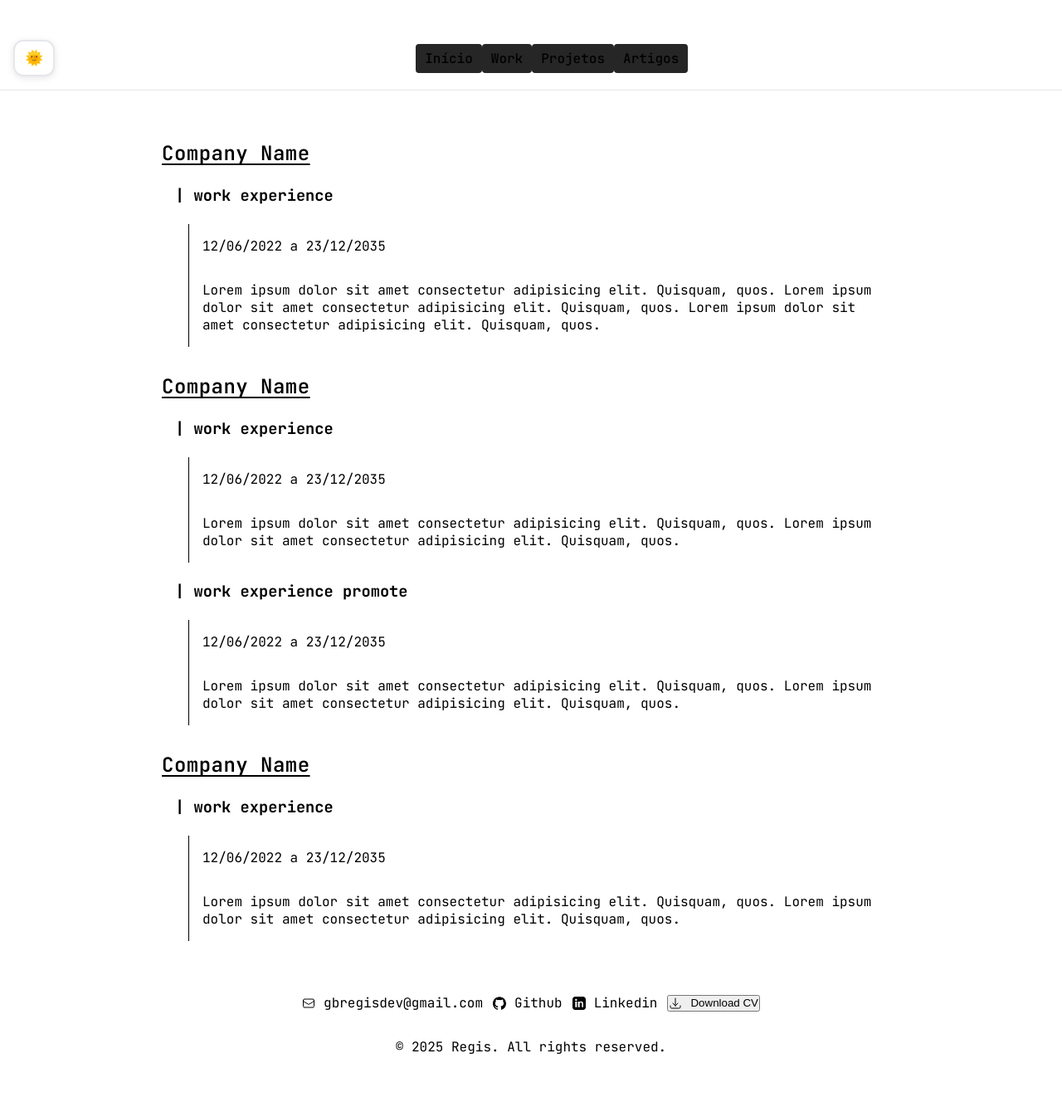
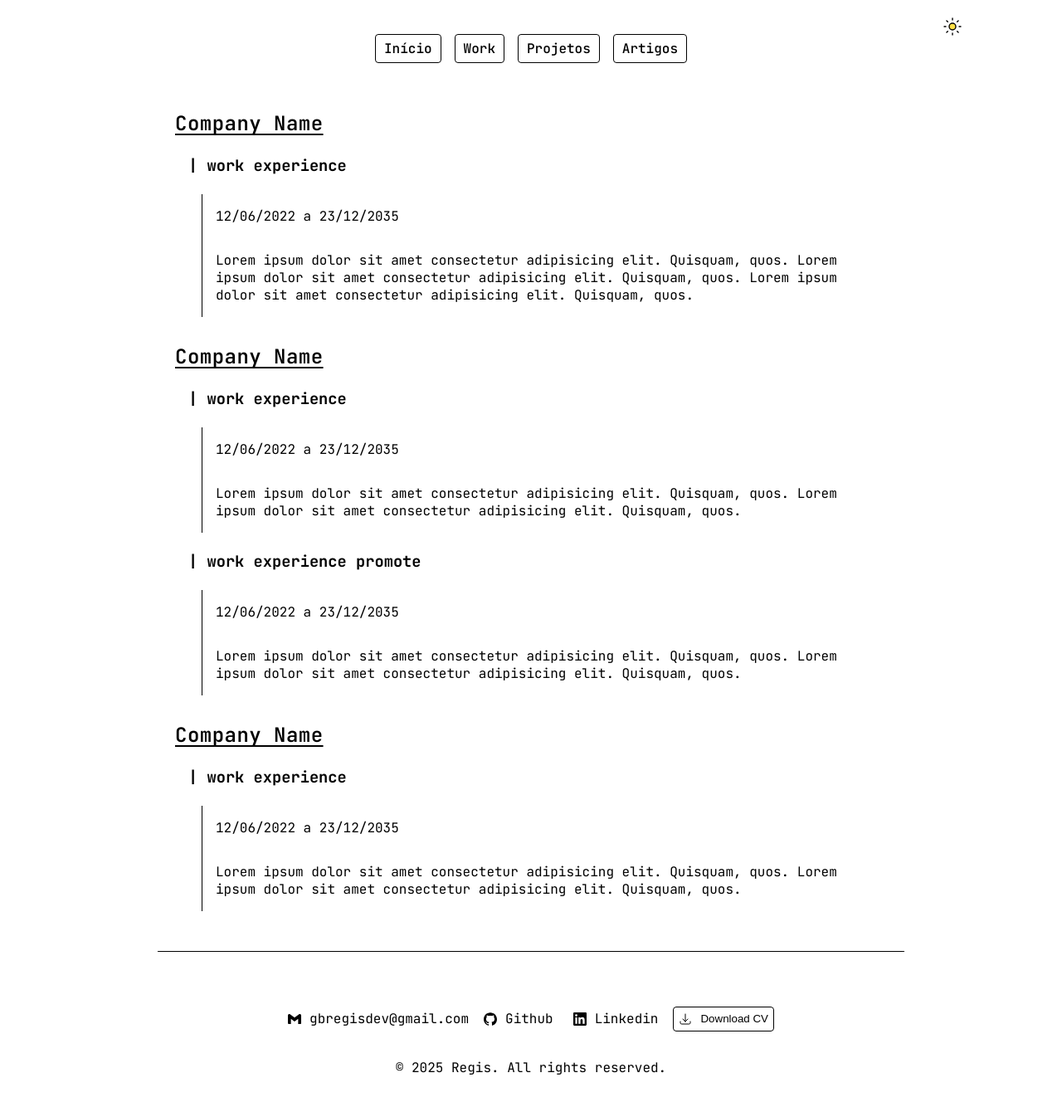
Before and after one commit to Regis2077/personal-site, a Next.js app: page /work in a window 1280 px wide. Shown: the top 1334 px of the page at 83% size. Built offline with nearby package versions, Linux system fonts and the light colour scheme.

Commit message:
feat: final adjustes

```diff
--- a/src/Components/SectionRoll/sectionRoll.module.scss
+++ b/src/Components/SectionRoll/sectionRoll.module.scss
@@ -1,8 +1,9 @@
 .sectionRoll {
-  padding-top: 60px;
-  display: flex;
   flex-direction: column;
   gap: 32px;
+  display: flex;
+  padding: 16px;
+  margin-top: 32px;
 
   &-item {
     &-company {
--- /dev/null
+++ b/src/Components/ThemeToggleButton/ThemeToggleButton.module.scss
@@ -0,0 +1,46 @@
+.themeToggleButton {
+  padding: 8px;
+  border-radius: 12px;
+  border: none;
+  background-color: transparent;
+  cursor: pointer;
+  transition: all 0.3s ease;
+  display: flex;
+  align-items: center;
+  justify-content: center;
+  min-width: 44px;
+  min-height: 44px;
+  position: absolute;
+  position: absolute;
+  right: 110px;
+  top: -41%;
+
+  @media (max-width: 768px) {
+    top: -90%;
+    right: 17px;
+  }
+
+  &:hover {
+    transform: scale(1.1);
+
+    svg {
+      transition: all 0.3s ease;
+    }
+
+    &[data-theme="light"] svg {
+      transform: rotate(45deg);
+    }
+  }
+
+  svg {
+    transition: all 0.3s ease;
+
+    &.sunIcon {
+      fill: #fde047;
+    }
+
+    &.moonIcon {
+      fill: #374151;
+    }
+  }
+}
--- a/src/Components/ThemeToggleButton/index.tsx
+++ b/src/Components/ThemeToggleButton/index.tsx
@@ -1,6 +1,7 @@
 "use client";
 
 import { useTheme, useThemeColors } from "@/app/context/themeProvider";
+import styles from "./ThemeToggleButton.module.scss";
 
 export default function ThemeToggleButton() {
   const { theme, toggleTheme } = useTheme();
@@ -9,37 +10,49 @@ export default function ThemeToggleButton() {
   return (
     <button
       onClick={toggleTheme}
-      style={{
-        padding: "8px 12px",
-        borderRadius: "12px",
-        border: `2px solid ${colors.borderColor}`,
-        backgroundColor: colors.backgroundColor,
-        color: colors.textColor,
-        cursor: "pointer",
-        fontSize: "18px",
-        transition: "all 0.3s ease",
-        display: "flex",
-        alignItems: "center",
-        justifyContent: "center",
-        minWidth: "44px",
-        minHeight: "44px",
-        boxShadow: theme === "dark"
-          ? "0 2px 8px rgba(0, 0, 0, 0.3)"
-          : "0 2px 8px rgba(0, 0, 0, 0.1)"
-      }}
-      onMouseEnter={(e) => {
-        e.currentTarget.style.transform = "scale(1.05)";
-        e.currentTarget.style.backgroundColor = colors.primaryColor;
-        e.currentTarget.style.color = "#ffffff";
-      }}
-      onMouseLeave={(e) => {
-        e.currentTarget.style.transform = "scale(1)";
-        e.currentTarget.style.backgroundColor = colors.backgroundColor;
-        e.currentTarget.style.color = colors.textColor;
-      }}
+      className={styles.themeToggleButton}
+      data-theme={theme}
       title={`Alternar para tema ${theme === "light" ? "escuro" : "claro"}`}
     >
-      {theme === "light" ? "🌞" : "🌙"}
+      {theme === "light" ? (
+        <svg
+          xmlns="http://www.w3.org/2000/svg"
+          width="24"
+          height="24"
+          viewBox="0 0 24 24"
+          fill="none"
+          stroke={colors.textColor}
+          strokeWidth="1.4"
+          strokeLinecap="round"
+          strokeLinejoin="round"
+          className={styles.sunIcon}
+        >
+          <circle cx="12" cy="12" r="4"></circle>
+          <path d="M12 2v2"></path>
+          <path d="M12 20v2"></path>
+          <path d="m4.93 4.93 1.41 1.41"></path>
+          <path d="m17.66 17.66 1.41 1.41"></path>
+          <path d="M2 12h2"></path>
+          <path d="M20 12h2"></path>
+          <path d="m6.34 17.66-1.41 1.41"></path>
+          <path d="m19.07 4.93-1.41 1.41"></path>
+        </svg>
+      ) : (
+        <svg
+          xmlns="http://www.w3.org/2000/svg"
+          width="24"
+          height="24"
+          viewBox="0 0 24 24"
+          fill="none"
+          stroke={colors.textColor}
+          strokeWidth="1.4"
+          strokeLinecap="round"
+          strokeLinejoin="round"
+          className={styles.moonIcon}
+        >
+          <path d="M12 3a6 6 0 0 0 9 9 9 9 0 1 1-9-9Z"></path>
+        </svg>
+      )}
     </button>
   );
 }
--- a/src/Components/common/Footer/Footer.module.scss
+++ b/src/Components/common/Footer/Footer.module.scss
@@ -2,12 +2,20 @@
   margin: 0 auto;
   max-width: 900px;
   padding: 64px;
+  border-top: 1px solid;
+  margin-top: 32px;
+
+  @media (max-width: 768px) {
+    padding: 16px;
+    padding-top: 32px;
+  }
 
   &__content {
     display: flex;
     align-items: center;
     gap: 12px;
     justify-content: center;
+    flex-wrap: wrap;
 
     &__email {
       display: flex;
@@ -18,6 +26,10 @@
       display: flex;
       align-items: center;
       gap: 10px;
+      background: none;
+      padding: 6px;
+      border-radius: 4px;
+      cursor: pointer;
     }
   }
 
--- a/src/Components/common/Footer/index.tsx
+++ b/src/Components/common/Footer/index.tsx
@@ -1,49 +1,83 @@
-import Image from "next/image";
+"use client";
+
 import styles from "./Footer.module.scss";
+import { useThemeColors } from "@/app/context/themeProvider";
 
 const Footer = () => {
+  const colors = useThemeColors();
+
   return (
-    <footer className={styles.footer}>
+    <footer className={styles.footer} style={{ color: colors.textColor }}>
         <div className={styles.footer__content}>
           <div className={styles.footer__content__email}>
-            <Image src="/mail.svg" alt="Email icon" width={16} height={16} />
-            <p>gbregisdev@gmail.com</p>
+            <svg
+              role="img"
+              viewBox="0 0 24 24"
+              xmlns="http://www.w3.org/2000/svg"
+              width={16}
+              height={16}
+              fill={colors.textColor}
+            >
+              <title>Gmail</title>
+              <path d="M24 5.457v13.909c0 .904-.732 1.636-1.636 1.636h-3.819V11.73L12 16.64l-6.545-4.91v9.273H1.636A1.636 1.636 0 0 1 0 19.366V5.457c0-2.023 2.309-3.178 3.927-1.964L5.455 4.64 12 9.548l6.545-4.91 1.528-1.145C21.69 2.28 24 3.434 24 5.457z"/>
+            </svg>
+            <p style={{ color: colors.textColor }}>gbregisdev@gmail.com</p>
           </div>
           <a
-            href="https://vercel.com/templates?framework=next.js&utm_source=create-next-app&utm_medium=appdir-template&utm_campaign=create-next-app"
+            href="https://github.com/gbregisdev"
             target="_blank"
             rel="noopener noreferrer"
+            style={{ color: colors.textColor }}
           >
-            <Image
-              aria-hidden
-              src="/github.svg"
-              alt="github icon"
+            <svg
+              role="img"
+              viewBox="0 0 24 24"
+              xmlns="http://www.w3.org/2000/svg"
               width={16}
               height={16}
-            />
+              fill={colors.textColor}
+            >
+              <title>GitHub</title>
+              <path d="M12 .297c-6.63 0-12 5.373-12 12 0 5.303 3.438 9.8 8.205 11.385.6.113.82-.258.82-.577 0-.285-.01-1.04-.015-2.04-3.338.724-4.042-1.61-4.042-1.61C4.422 18.07 3.633 17.7 3.633 17.7c-1.087-.744.084-.729.084-.729 1.205.084 1.838 1.236 1.838 1.236 1.07 1.835 2.809 1.305 3.495.998.108-.776.417-1.305.76-1.605-2.665-.3-5.466-1.332-5.466-5.93 0-1.31.465-2.38 1.235-3.22-.135-.303-.54-1.523.105-3.176 0 0 1.005-.322 3.3 1.23.96-.267 1.98-.399 3-.405 1.02.006 2.04.138 3 .405 2.28-1.552 3.285-1.23 3.285-1.23.645 1.653.24 2.873.12 3.176.765.84 1.23 1.91 1.23 3.22 0 4.61-2.805 5.625-5.475 5.92.42.36.81 1.096.81 2.22 0 1.606-.015 2.896-.015 3.286 0 .315.21.69.825.57C20.565 22.092 24 17.592 24 12.297c0-6.627-5.373-12-12-12"/>
+            </svg>
             Github
           </a>
           <a
-            href="https://nextjs.org?utm_source=create-next-app&utm_medium=appdir-template&utm_campaign=create-next-app"
+            href="https://linkedin.com/in/gbregisdev"
             target="_blank"
             rel="noopener noreferrer"
+            style={{ color: colors.textColor }}
           >
-            <Image
-              aria-hidden
-              src="/linkedin.svg"
-              alt="linkedin icon"
+            <svg
+              xmlns="http://www.w3.org/2000/svg"
+              role="img"
+              viewBox="0 0 24 24"
               width={16}
               height={16}
-            />
+              fill={colors.textColor}
+            >
+              <title>LinkedIn</title>
+              <path d="M20.447 20.452h-3.554v-5.569c0-1.328-.027-3.039-1.852-3.039-1.853 0-2.137 1.445-2.137 2.939v5.669H9.351V9h3.414v1.561h.049c.476-.9 1.637-1.85 3.37-1.85 3.601 0 4.263 2.37 4.263 5.455v6.286zM5.337 7.433a2.062 2.062 0 11.001-4.124 2.062 2.062 0 01-.001 4.124zM6.995 20.452H3.675V9h3.32v11.452zM22.225 0H1.771C.792 0 0 .774 0 1.729v20.542C0 23.226.792 24 1.771 24h20.451C23.2 24 24 23.226 24 22.271V1.729C24 .774 23.2 0 22.222 0z"/>
+            </svg>
             Linkedin
           </a>
-          <button>
-            <Image src="/download.svg" alt="Download icon" width={16} height={16} />
+          <button style={{ color: colors.textColor, border: `1px solid ${colors.textColor}` }}>
+            <svg
+              xmlns="http://www.w3.org/2000/svg"
+              fill="none"
+              viewBox="0 0 24 24"
+              strokeWidth="1.5"
+              stroke={colors.textColor}
+              width={16}
+              height={16}
+            >
+              <path strokeLinecap="round" strokeLinejoin="round" d="M3 16.5v2.25A2.25 2.25 0 0 0 5.25 21h13.5A2.25 2.25 0 0 0 21 18.75V16.5M16.5 12 12 16.5m0 0L7.5 12m4.5 4.5V3" />
+            </svg>
             Download CV
           </button>
         </div>
         <div className={styles.footer__copyright}>
-          <p>© 2025 Regis. All rights reserved.</p>
+          <p style={{ color: colors.textColor }}>© 2025 Regis. All rights reserved.</p>
         </div>
       </footer>
   );
--- a/src/Components/common/Navbar/Navbar.module.scss
+++ b/src/Components/common/Navbar/Navbar.module.scss
@@ -4,6 +4,11 @@
   min-width: 320px;
   padding: 16px;
   transition: all var(--transition-duration);
+  position: relative;
+
+  @media (max-width: 768px) {
+    margin-top: 64px;
+  }
 
   &__menu {
     display: flex;
@@ -15,6 +20,7 @@
   ul {
     display: flex;
     list-style: none;
+    gap: 16px;
 
     li a {
       text-decoration: none;
@@ -23,7 +29,7 @@
       border-radius: 4px;
       border: 1px solid transparent;
       transition: all var(--transition-duration);
-      background: #262626;
+      border: 1px solid;
 
       &:hover {
         transform: translateY(-1px);
--- a/src/Components/common/Navbar/Navbar.tsx
+++ b/src/Components/common/Navbar/Navbar.tsx
@@ -14,10 +14,8 @@ export default function Navbar() {
       style={{
         backgroundColor: colors.backgroundColor,
         color: colors.textColor,
-        borderBottom: `1px solid ${colors.borderColor}`
       }}
     >
-      <ThemeToggleButton />
       <div className={styles.navbar__menu}>
         <ul>
           <li>
@@ -54,6 +52,7 @@ export default function Navbar() {
           </li>
         </ul>
       </div>
+      <ThemeToggleButton />
     </nav>
   )
 }
```
